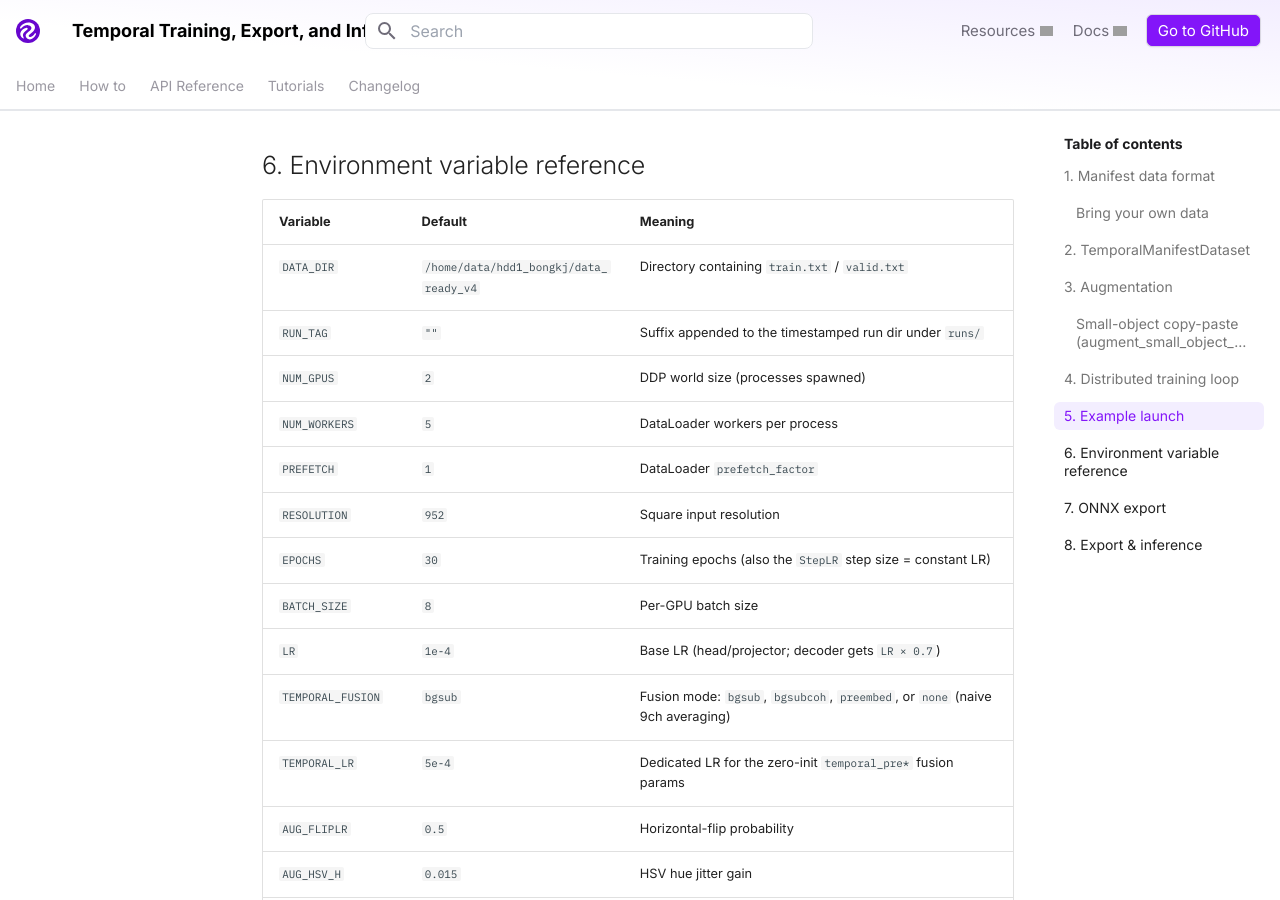
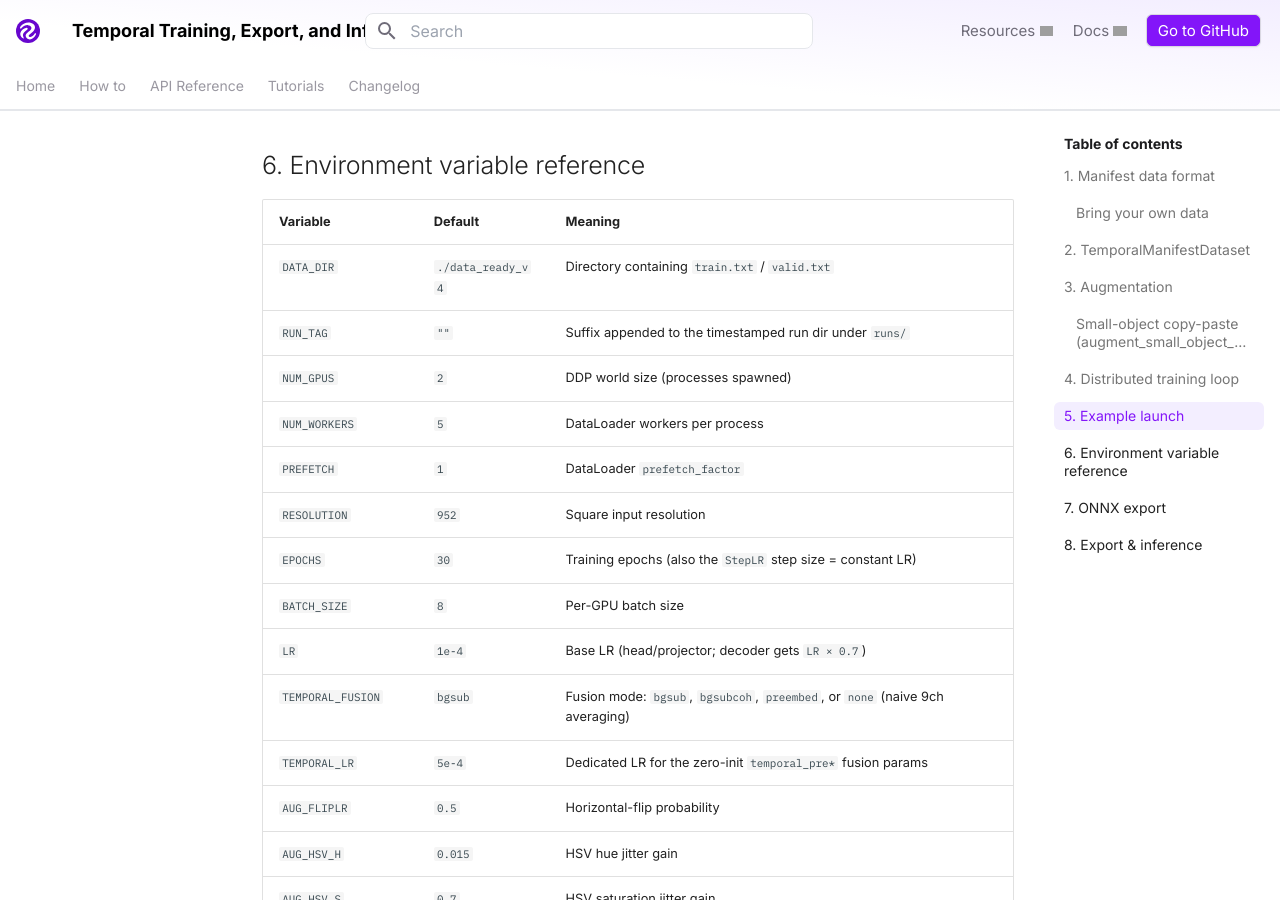
Before and after one commit to surrealier/rf-detr-temporal, an MkDocs documentation site: the page built from docs/training.md, in a window 1280 px wide and 900 px high, scrolled down 5187 px. Built offline with MkDocs 1.6.1 and Material for MkDocs 9.7.7, drawn with Linux system fonts in a browser that asks for light colours; comment, search, counter and statistics services are not loaded; the version menu is left out; grey boxes are pictures that could not be loaded.

Commit message:
Replace machine-specific paths with placeholders (#1)
Co-authored-by: Claude Opus 5.5 <noreply@anthropic.com>

```diff
--- a/docs/training.md
+++ b/docs/training.md
@@ -239,7 +239,7 @@ fed while staying within Docker `/dev/shm` (each batch is ~260 MB, and roughly
 
 | Variable | Default | Meaning |
 | --- | --- | --- |
-| `DATA_DIR` | `/home/data/hdd1_bongkj/data_ready_v4` | Directory containing `train.txt` / `valid.txt` |
+| `DATA_DIR` | `./data_ready_v4` | Directory containing `train.txt` / `valid.txt` |
 | `RUN_TAG` | `""` | Suffix appended to the timestamped run dir under `runs/` |
 | `NUM_GPUS` | `2` | DDP world size (processes spawned) |
 | `NUM_WORKERS` | `5` | DataLoader workers per process |
--- a/train_temporal_base_v4.py
+++ b/train_temporal_base_v4.py
@@ -29,7 +29,7 @@ from rfdetr.models.lwdetr import build_criterion_and_postprocessors, build_model
 from rfdetr.utilities.tensors import NestedTensor
 
 # ─── Config (overridable via env vars) ───
-DATA_DIR = os.environ.get("DATA_DIR", "/home/data/hdd1_bongkj/data_ready_v4")
+DATA_DIR = os.environ.get("DATA_DIR", "./data_ready_v4")
 from datetime import datetime
 
 _run_tag = os.environ.get("RUN_TAG", "")
```
